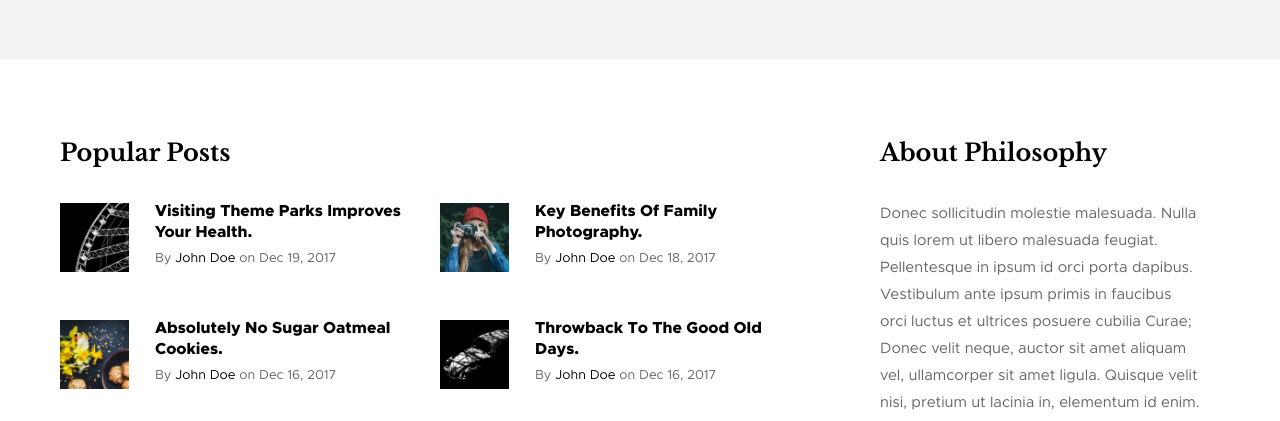
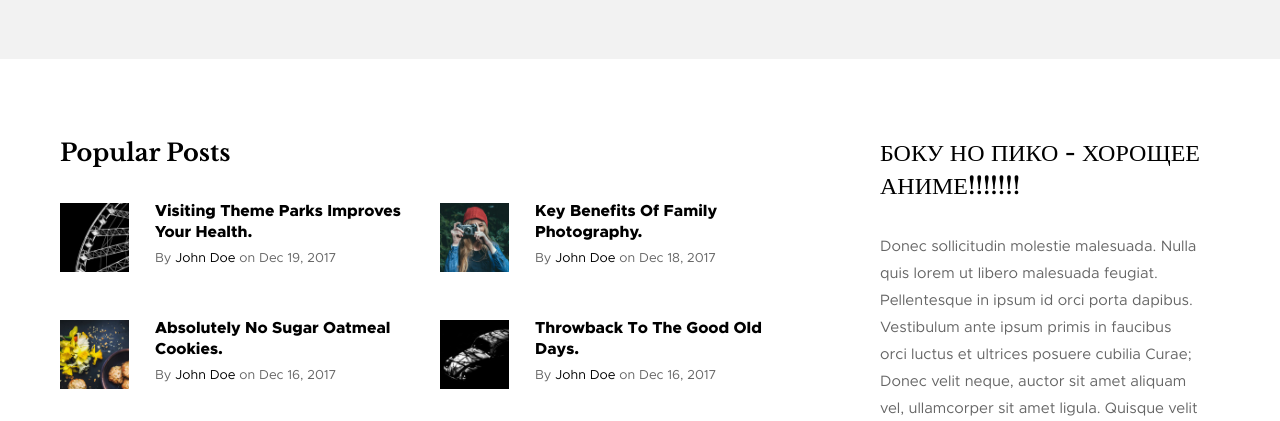
Before and after one commit to Zoni-web/Zoni-web.github.io, a plain HTML site: page about.html in a window 1280 px wide. Shown: the part 2020-2441 px from the top of the page. Drawn offline with Linux system fonts and the light colour scheme.

Commit message:
Update about.html

```diff
--- a/about.html
+++ b/about.html
@@ -258,7 +258,7 @@
             </div> <!-- end popular -->
 
             <div class="col-four md-six tab-full about">
-                <h3>About Philosophy</h3>
+                <h3>БОКУ НО ПИКО - ХОРОЩЕЕ АНИМЕ!!!!!!! </h3>
 
                 <p>
                 Donec sollicitudin molestie malesuada. Nulla quis lorem ut libero malesuada feugiat. Pellentesque in ipsum id orci porta dapibus. Vestibulum ante ipsum primis in faucibus orci luctus et ultrices posuere cubilia Curae; Donec velit neque, auctor sit amet aliquam vel, ullamcorper sit amet ligula. Quisque velit nisi, pretium ut lacinia in, elementum id enim. Donec sollicitudin molestie malesuada.
```
